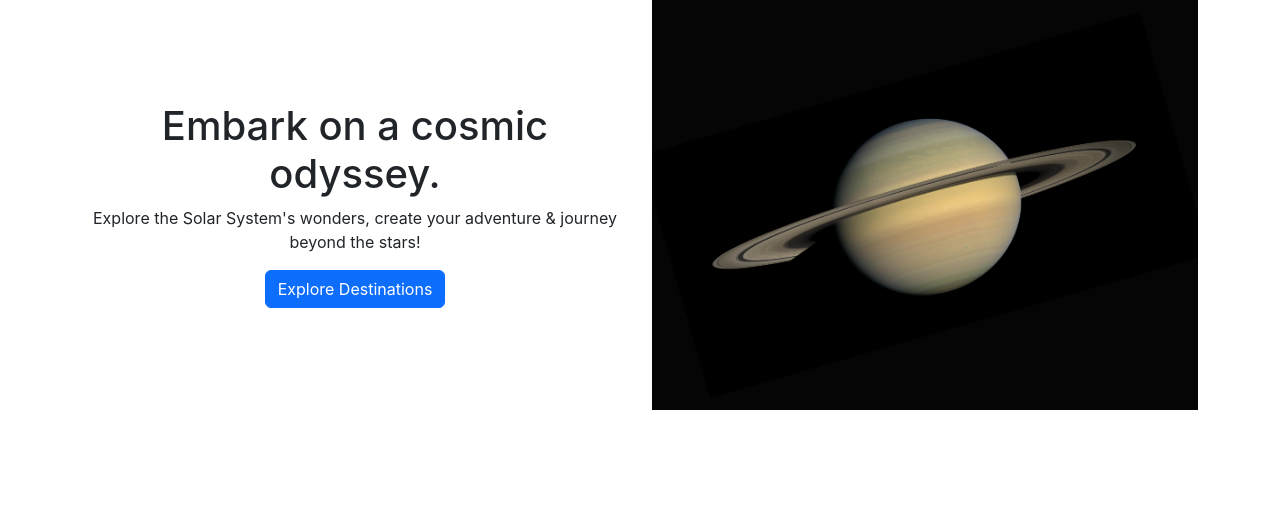
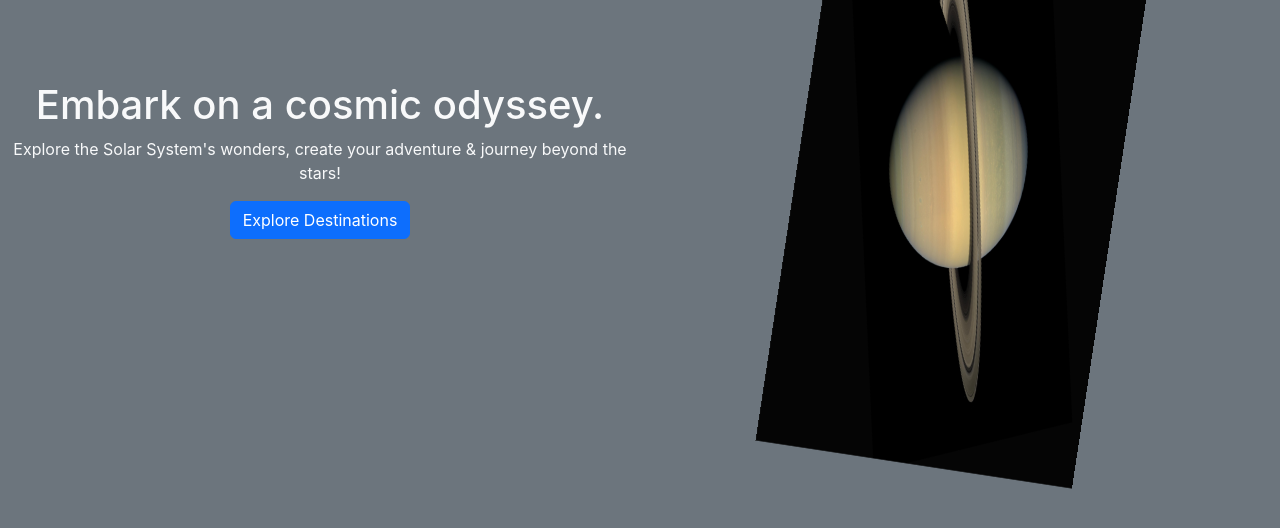
Before and after one commit to Kieran-Dunch/celestial-journeys, a React (Create React App) app: page / in a window 1280 px wide. Shown: the top 528 px of the page. Built offline with nearby package versions, Linux system fonts and the light colour scheme.

Commit message:
landing page

```diff
--- a/src/App.js
+++ b/src/App.js
@@ -7,7 +7,7 @@ import PlanetIndex from './components/PlanetIndex';
 
 function App() {
   return (
-    <div className="App">
+    <div className="App bg-secondary">
       <Router>
         <Routes>
           <Route path="/" element={<Home />} />
--- a/src/components/LandingPage.js
+++ b/src/components/LandingPage.js
@@ -5,14 +5,14 @@ import { Link } from 'react-router-dom'
 export default function LandingPage() {
   return (
     <>
-      <div className="container h-100">
-        <div className="row align-items-center">
-          <div className="text col-6">
+      <div className="container-fluid h-100">
+        <div className="row align-items-center ">
+          <div className="text-light col-6">
             <h1>Embark on a cosmic odyssey.</h1>
             <p>Explore the Solar System's wonders, create your adventure & journey beyond the stars!</p>
             <Link to="/index" className="btn btn-primary">Explore Destinations</Link>
           </div>
-          <img src={saturn} alt="Saturn" id="saturn-logo" className='col-6' />
+          <img src={saturn} alt="Saturn" id="saturn-logo" className='col-6 App-logo' />
         </div>
       </div>
     </>
```
